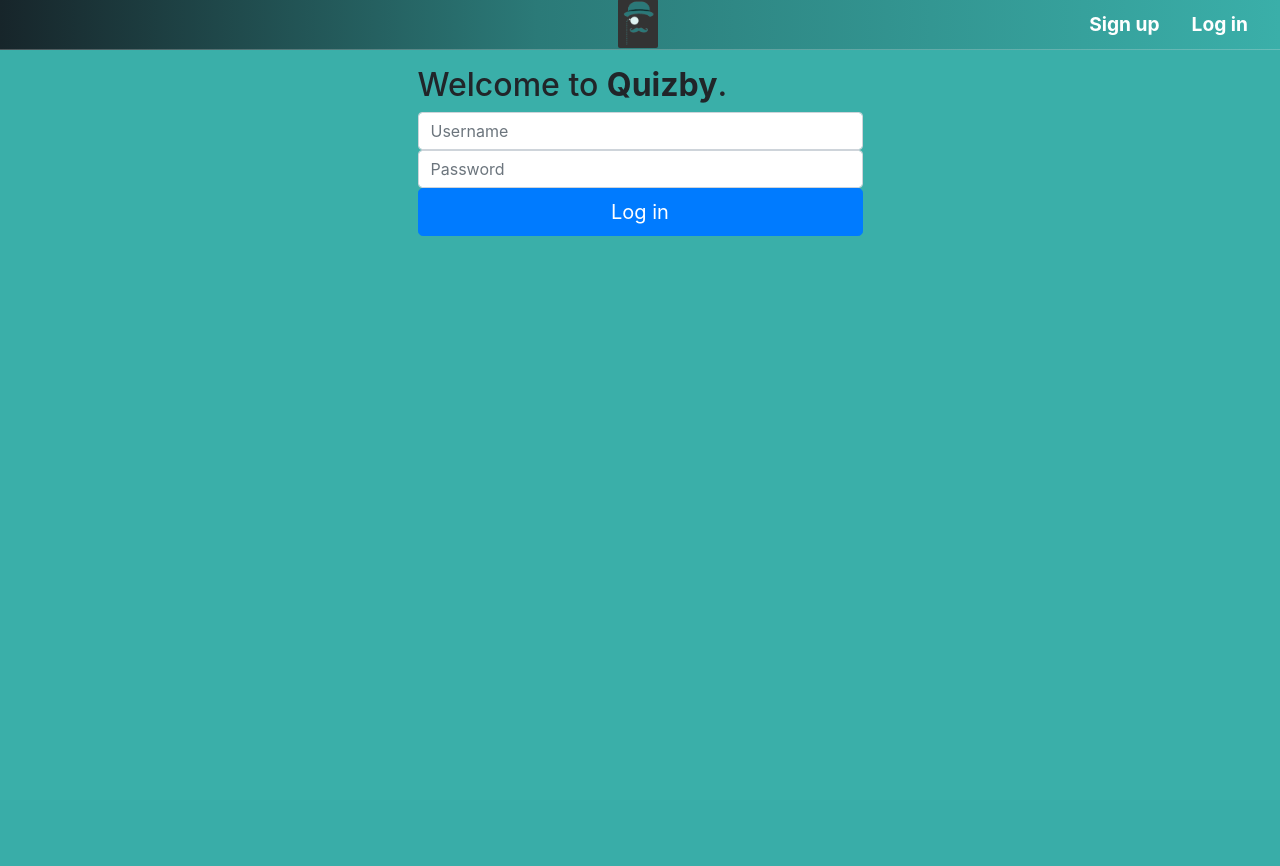
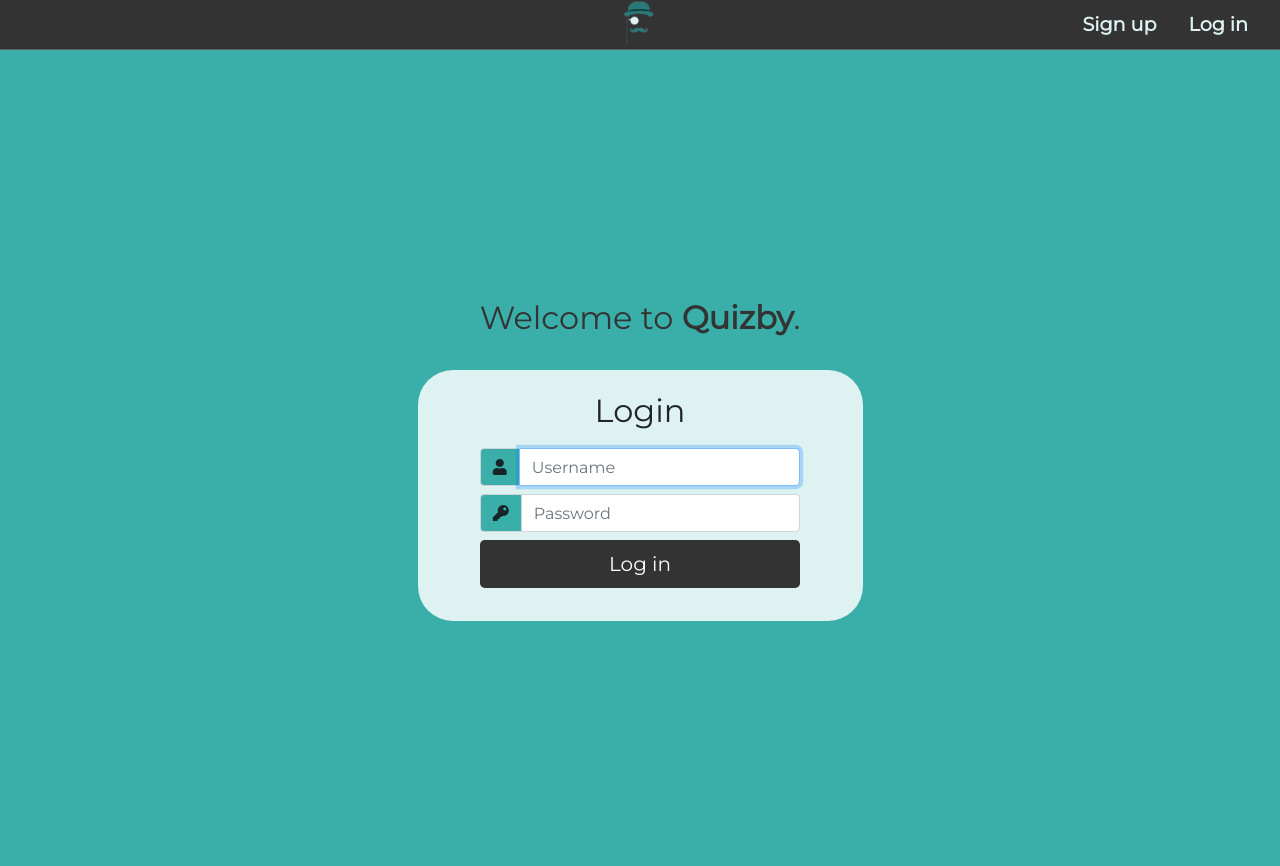
Before and after one commit to vidban/Quizby, a Flask app: page /login in a window 1280 px wide. Before the commit the page ends 236 px from the top, so only its background shows below. Run offline with Flask 2, Linux system fonts and the light colour scheme; some libraries are stand-ins or nearby versions.

Commit message:
Added styles and functionality to login feature

```diff
--- a/app.py
+++ b/app.py
@@ -1,17 +1,27 @@
 import os
 
-from flask import Flask, session, g,  render_template
+from flask import Flask, session, g,  render_template, flash, session
 from flask_debugtoolbar import DebugToolbarExtension
 
 from forms import LoginForm
+from models import db, connect_db, User
+
 CURR_USER_KEY = os.environ.get('CURR_USER_KEY', "current_user")
 
 app = Flask(__name__)
 
+# Get DB_URI from environ variable or,
+# if not set there, use development local db.
+app.config['SQLALCHEMY_DATABASE_URI'] = os.environ.get(
+    'DATABASE_URL', 'postgres:///quizby')
+
+
+app.config['SQLALCHEMY_TRACK_MODIFICATIONS'] = False
 app.config['DEBUG_TB_INTERCEPT_REDIRECTS'] = False
 app.config['SECRET_KEY'] = os.environ.get('SECRET_KEY', "it's a secret")
 toolbar = DebugToolbarExtension(app)
 
+connect_db(app)
 
 ##############################################################################
 # User signup/login/logout
--- a/forms.py
+++ b/forms.py
@@ -6,5 +6,6 @@ from wtforms.validators import DataRequired, Email, Length
 class LoginForm(FlaskForm):
     """Login form."""
 
-    username = StringField('Username', validators=[DataRequired()])
+    username = StringField('Username', validators=[
+                           DataRequired()], render_kw={'autofocus': True})
     password = PasswordField('Password', validators=[Length(min=6)])
--- a/requirements.txt
+++ b/requirements.txt
@@ -29,6 +29,7 @@ ptyprocess==0.6.0
 pycparser==2.20
 Pygments==2.7.3
 python-dateutil==2.8.1
+python-dotenv==0.15.0
 simplegeneric==0.8.1
 six==1.15.0
 SQLAlchemy==1.3.22
--- /dev/null
+++ b/seed.py
@@ -0,0 +1,5 @@
+from app import app
+from models import db, User
+
+db.drop_all()
+db.create_all()
--- a/static/stylesheets/style.css
+++ b/static/stylesheets/style.css
@@ -1,5 +1,9 @@
-/* **************Navbar**************** */
-
+@import url('https://fonts.googleapis.com/css2?family=Montserrat&display=swap');/* **************Navbar**************** */
+body{
+  background-color: #def2f1;
+  height: 100vh;
+}
+/* **************Navbar*********** */
 .navbar {
 	background-color: #333;
 	height: 50px;
@@ -47,11 +51,6 @@
    a background color.
  */
 
-.onboarding > .navbar {
-	background: rgb(23,37,42);
-	background: linear-gradient(90deg, rgba(23,37,42,1) 0%, rgba(43,122,120,1) 42%, rgba(58,175,169,1) 100%);
-  }
-
   .onboarding .navbar-header {
 	margin: 0 auto;
   }
@@ -69,14 +68,50 @@
 	right: 16px;
   }
 
-  .onboarding > .navbar a {
-	color: #fff;
+  .onboarding .navbar a {
+	color: #def2f1;
   }
 
   .onboarding {
-	background-color: #3aafa9;
+  background-color: #3aafa9;
+  font-family: 'Montserrat', sans-serif;
   }
 
-  nav + .container {
-	margin-bottom: 1rem;
+
+  /* ************ Login***************** */
+
+  .login-main{
+    height: 100vh;
+    display: flex;
+    flex-direction: column;
+    align-items: center;
   }
+  .login-main .join-message{
+    color: #333;
+    text-align: center;
+  }
+
+  .login-main .login{
+    border-radius: 35px;
+    background-color: #def2f1;
+    padding: 5%;
+    display: flex;
+    flex-direction: column;
+    justify-content: center;
+    align-items: center;
+  }
+
+  .login-main .login-form{
+    width: 80%;
+    margin: 10px auto;
+  }
+
+  .login-main .input-group-text{
+    color: #17252A;
+    background-color: #3aafa9;
+  }
+
+  .login-main .btn{
+    background-color: #333;
+    color: #fff;
+  }
--- a/templates/users/login.html
+++ b/templates/users/login.html
@@ -4,22 +4,37 @@
 
 {% block content %}
 
-  <div class="row justify-content-md-center">
-    <div class="col-md-7 col-lg-5">
+  <div class="login-main row justify-content-md-center">
+    <div class="col col-md-7 col-lg-5 ">
       <h2 class="join-message">Welcome to <b>Quizby</b>.</h2>
-
-      <form method="POST" id="user_form">
+		<br>
+		<div class="login">
+			<h2>Login</h2>
+			<form method="POST" id="user_form" class="login-form">
 				{{ form.hidden_tag() }}
 
 				{% for field in form if field.widget.input_type != 'hidden' %}
 				  {% for error in field.errors %}
 					<span class="text-danger">{{ error }}</span>
 				  {% endfor %}
+				  <div class="input-group mb-2">
+					  <div class="input-group-prepend">
+						<div class="input-group-text">
+							{% if field.label.text == 'Username'%}
+							<i class="fas fa-user"></i>
+							{% else %}
+							<i class="fas fa-key"></i>
+							{% endif %}
+						</div>
+					  </div>
 					{{ field(placeholder=field.label.text, class="form-control") }}
+				  </div>
 				{% endfor %}
 
-        <button class="btn btn-primary btn-block btn-lg">Log in</button>
+				<button class="btn btn-block btn-lg">Log in</button>
 			  </form>
+		</div>
+
     </div>
   </div>
 
```
Also changed, not shown: models.py (added, +108 -0 lines), templates/users/signup.html (added, +25 -0 lines), static/images/default-pic.png (added), static/images/quizby-hero.jpg (added), static/images/quizby-hero1.jpg (added), static/images/quizby-hero2.jpeg (added). Lines whose indentation alone changed are shown as unchanged.
